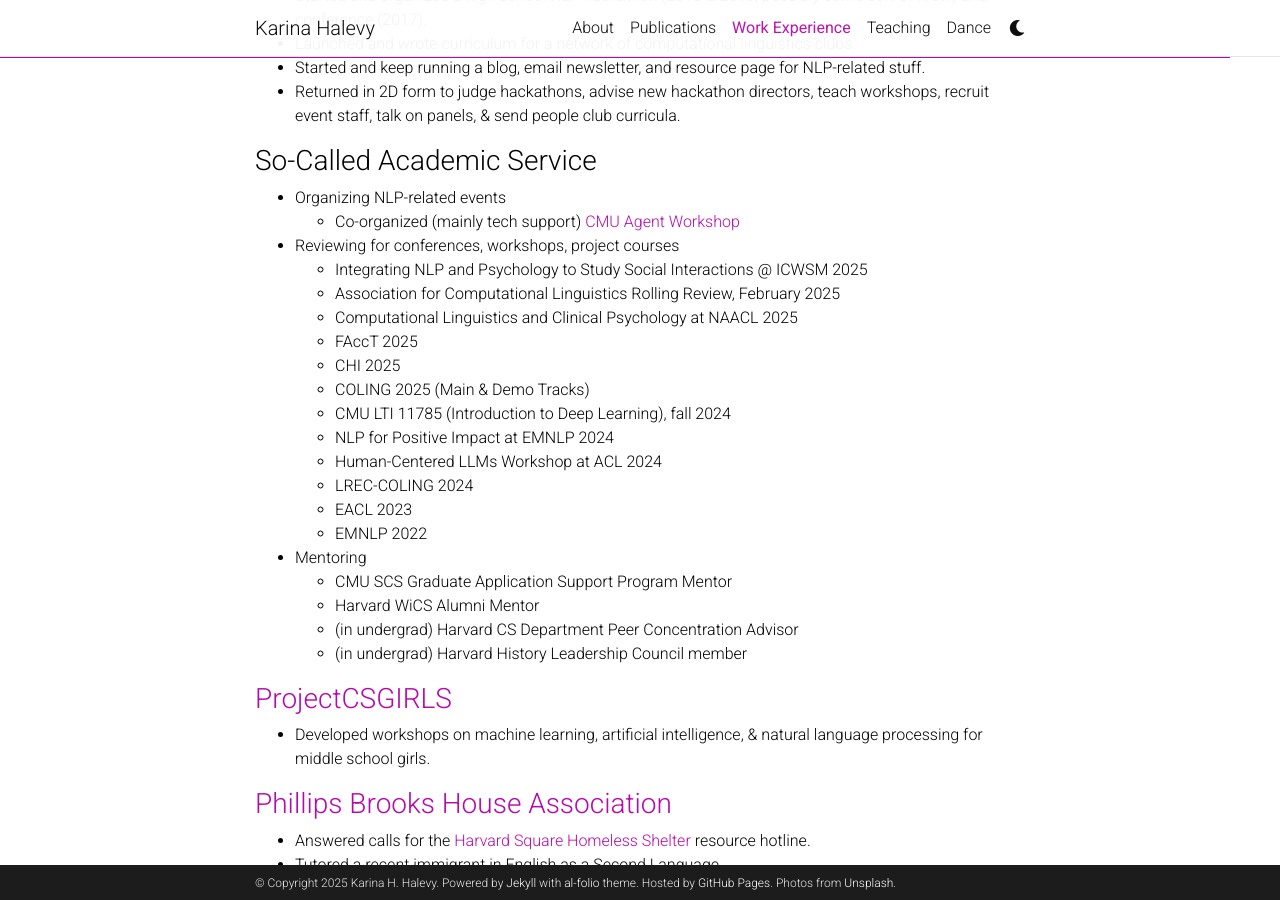
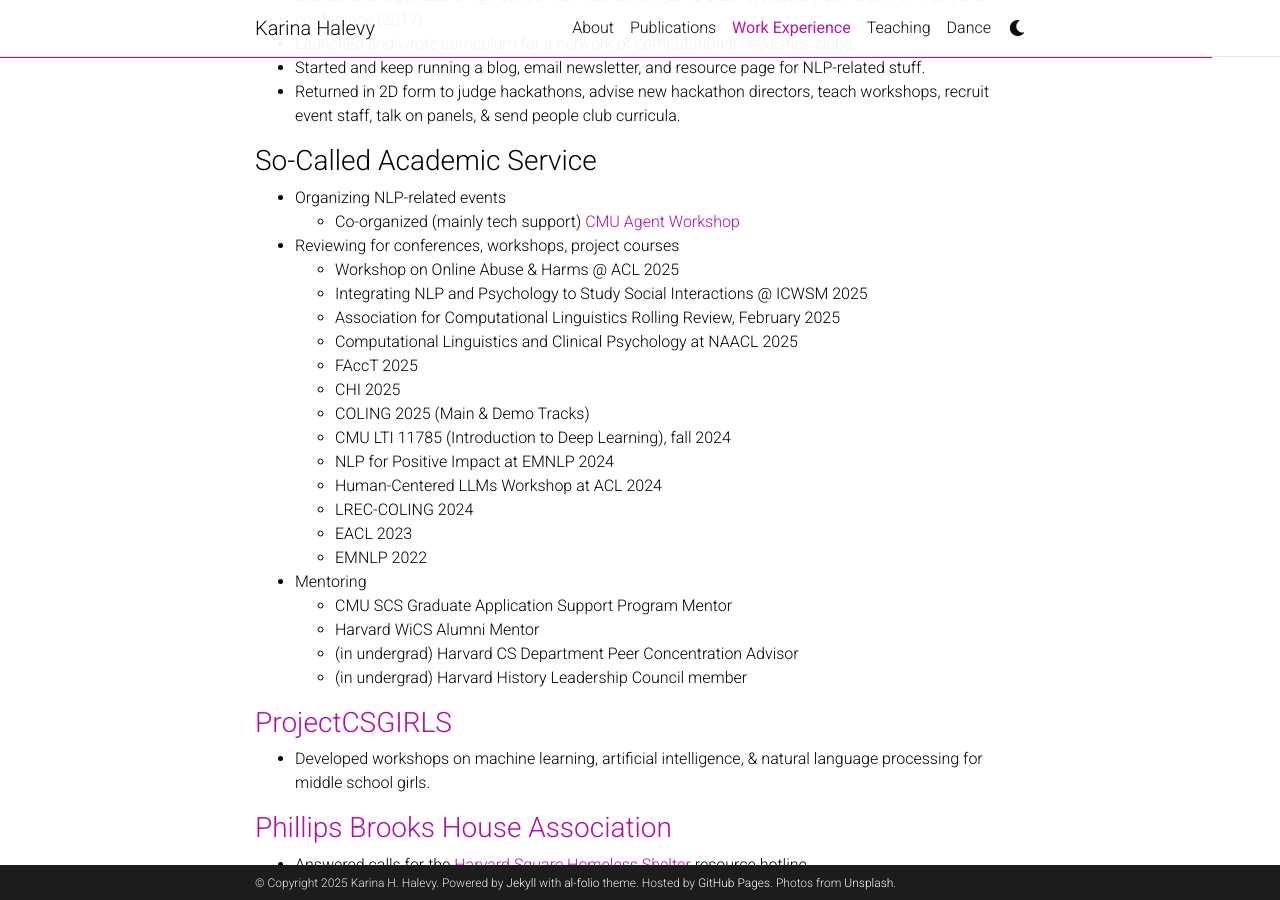
Before and after one commit to ENSCMA2/enscma2.github.io, a Jekyll site: the page built from _pages/experience.md, in a window 1280 px wide and 900 px high, scrolled down 1537 px. Built offline with Jekyll 4.4.1, drawn with Linux system fonts in a browser that asks for light colours; comment, search, counter and statistics services are not loaded; a style sheet for code colours, icons or effects is not loaded.

Commit message:
Update experience.md

```diff
--- a/_pages/experience.md
+++ b/_pages/experience.md
@@ -50,6 +50,7 @@
 - Organizing NLP-related events
   - Co-organized (mainly tech support) [CMU Agent Workshop](https://cmu-agent-workshop.github.io/)
 - Reviewing for conferences, workshops, project courses
+  - Workshop on Online Abuse & Harms @ ACL 2025
   - Integrating NLP and Psychology to Study Social Interactions @ ICWSM 2025
   - Association for Computational Linguistics Rolling Review, February 2025
   - Computational Linguistics and Clinical Psychology at NAACL 2025
```
